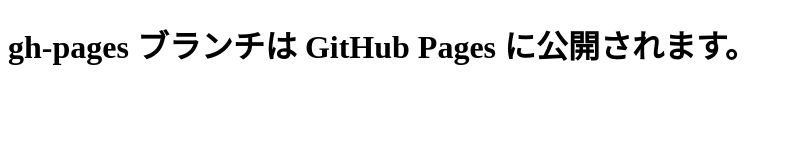
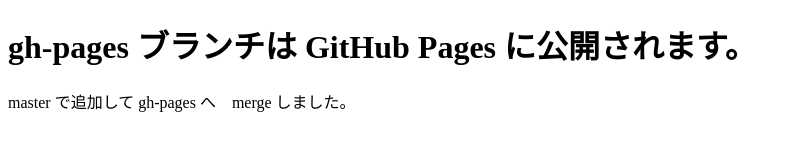
Before and after one commit to susuko-1117/git-study, a plain HTML site: page index.html in a window 1280 px wide. Shown: the whole page, without its empty margins (0-792 px from the left). Drawn offline with Linux system fonts and the light colour scheme.

Commit message:
master のindex.htmlに追加

```diff
--- a/index.html
+++ b/index.html
@@ -7,5 +7,6 @@
 </head>
 <body>
     <h1>gh-pages ブランチは GitHub Pages に公開されます。</h1>
+    <p>master  で追加して gh-pages へ　merge しました。</p>
 </body>
 </html>
```
